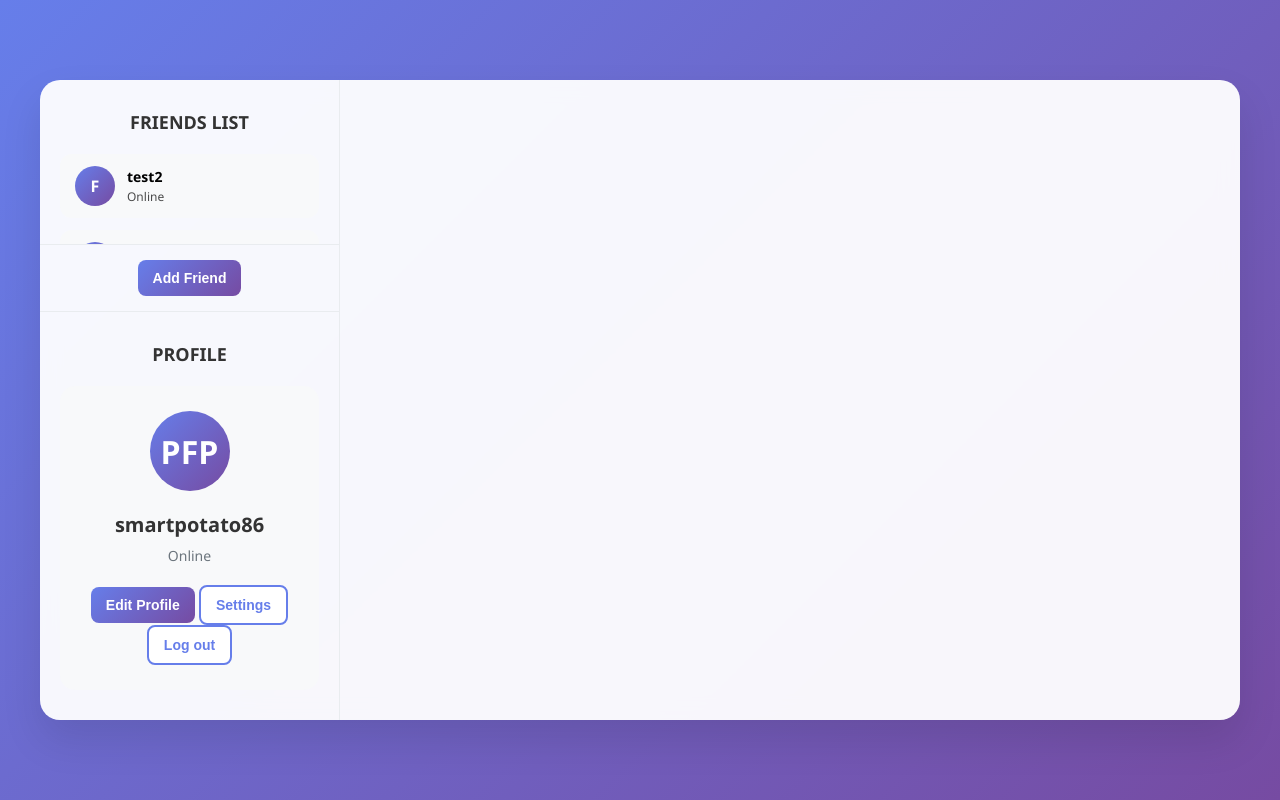
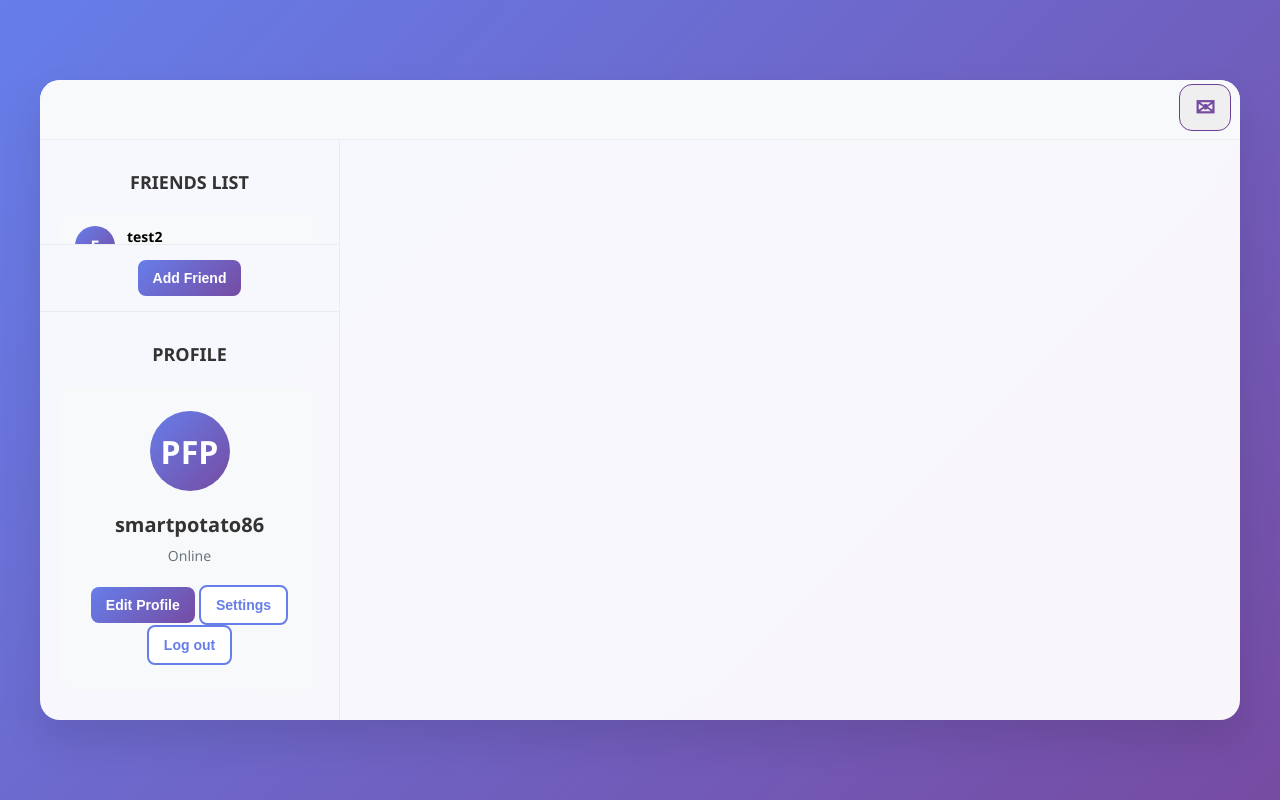
Before and after one commit to SmartPotato21/Chat-App, a Flask app: page /chat in a window 1280 px wide. Run offline with Flask 3, Linux system fonts and the light colour scheme; a user stored in the database is signed in; some libraries are stand-ins or nearby versions.

Commit message:
icon change

```diff
--- a/webapp/main.py
+++ b/webapp/main.py
@@ -149,13 +149,15 @@ def chat_page():
                             'username': friend.username
                         }
                     })
-            else:
-                if friend_username == current_user.username:
+            elif friend_username == current_user.username:
+                socketio.emit(
+                    'add-friend-error',
+                    {'error': "Cant add yourself as a friend!"}
+                )
+                return jsonify(success=False, error='Something went wrong')
 
-                    return jsonify({
-                        'success': False,
-                        'message': 'You cannot add yourself as a friend.'
-                    })
+
+
 
 
 
--- a/webapp/static/style.css
+++ b/webapp/static/style.css
@@ -4,6 +4,8 @@
     padding: 0;
     box-sizing: border-box;
 }
+
+
 
 .add-friend-popup {
     width: 400px;
@@ -46,6 +48,12 @@
     width: 100%;
     transition: all 0.3s ease;
 }
+.error-message {
+    color: red;
+    font-size: 0.875rem;
+    margin-top: 0.25rem;
+    display: none; /* Hide by default */
+  }
 .popup-input button {
     padding: 15px;
     background: linear-gradient(135deg, #667eea, #764ba2);
@@ -155,14 +163,24 @@ body {
     height: 80vh;
     display: grid;
     grid-template-columns: 300px 1fr;
-    grid-template-rows: 1fr 1fr;
+
+    grid-template-rows: 60px 1fr 1fr;
     gap: 0;
     overflow: hidden;
 }
+.top-bar
+{
+    grid-column: 1/ span 2;
+    grid-row: 1 / 2;
+    background: #f8f9fa;
+    border-bottom: 1px solid #e9ecef;
 
+    display: flex;
+    flex-direction: row;
+}
 .sidebar {
     grid-column: 1;
-    grid-row: 1 / 3;
+    grid-row: 2 / span 3;
     display: flex;
     flex-direction: column;
     border-right: 1px solid #e9ecef;
@@ -171,6 +189,7 @@ body {
 .friends-section {
     flex: 3;
     padding: 30px 20px;
+
     border-bottom: 1px solid #e9ecef;
     overflow: auto;
 }
@@ -186,17 +205,50 @@ body {
 
 
 
+
+
+.mail-button {
+    /* background: linear-gradient(135deg, #667eea, #764ba2);    */
+    color: #764ba2;
+    width: 50px;
+    margin-left: auto;
+    height: 45px;
+    border: none;
+    outline: 1px solid #6b3e97;
+    border-radius: 12px;
+    margin-top: 5px;
+    margin-right: 10px;
+    font-size: 24px;
+    font-weight: 600;
+    cursor: pointer;
+
+    transition: all 0.3s ease;
+}
+
+
+.mail-button:hover {
+
+    background: linear-gradient(135deg, #5a6edc, #6b3e97);
+
+    transform: translateY(-2px);
+
+}
+
 .profile-section {
     flex: 1;
     padding: 30px 20px;
+    grid-row: 3;
+    max-height: fit-content;
 }
 
 .main-chat {
     grid-column: 2;
-    grid-row: 1 / 3;
+    grid-row:  2 / span 3;
     display: flex;
     flex-direction: column;
 }
+
+
 
 .chat-header {
     padding: 20px 30px;
@@ -231,7 +283,7 @@ body {
 
 .chat-input-area {
     padding: 20px 30px;
-    border-top: 1px solid #e9ecef;
+    border-top: 1px s olid #e9ecef;
     background: #f8f9fa;
     display: none;
 }
@@ -346,7 +398,7 @@ body {
 
 .profile-actions {
     display: flex;
-    flex-direction: column;
+    flex-direction: row;
     gap: 10px;
 }
 
@@ -381,6 +433,8 @@ body {
     display: flex;
     align-items: flex-start;
     gap: 12px;
+    height: auto;
+
 }
 
 .message.own {
@@ -403,11 +457,15 @@ body {
 
 .message-content {
     max-width: 70%;
+
 }
 
 .message-bubble {
     padding: 12px 16px;
     border-radius: 18px;
+    width: fit-content;        /* Shrinks to fit content until max-width is reached */
+    word-wrap: break-word;
+    max-width: 400px;
     background: #f8f9fa;
     margin-bottom: 5px;
 }
@@ -415,6 +473,8 @@ body {
 .message.own .message-bubble {
     background: linear-gradient(135deg, #667eea, #764ba2);
     color: white;
+
+
 }
 
 .message-time {
@@ -477,6 +537,8 @@ body {
 }
 
 @media (max-width: 768px) {
+
+
     .chat-container {
         grid-template-columns: 1fr;
         grid-template-rows: auto 1fr;
@@ -485,7 +547,7 @@ body {
 
     .sidebar {
         grid-column: 1;
-        grid-row: 1;
+        grid-row: 2;
         flex-direction: row;
         height: auto;
     }
--- a/webapp/templates/chat.html
+++ b/webapp/templates/chat.html
@@ -8,7 +8,14 @@
 
 </head>
 <body>
+
+
     <div class="chat-container">
+
+        <div class= "top-bar">
+            <button class="mail-button">✉ </button>
+        </div>
+
         <!-- Sidebar -->
         <div class="sidebar">
             <!-- Friends Section -->
@@ -119,6 +126,7 @@
         <div class="popup-input">
             <input type="text" id="friendUsername" placeholder="Enter friend's username" required>
             <button type="button" onclick="addFriend()">Add Friend</button>
+            <div id="error-message"></div>
             <div id="statusMessage"></div>
         </div>
     </div>
@@ -166,27 +174,30 @@
             formData.append('add-friend', 'true');
             formData.append('friend-username', friendUsername);
 
+
             fetch(window.location.href, {
                 method: 'POST',
                 body: formData
             })
-            .then(response => response.json())
+            .then(response => {
+
+                return response.json();
+            })
             .then(data => {
                 if (data.success) {
                     if (data.friend) {
                         //addFriendToList(data.friend);
                     }
-                    togglePopup(); // Close popup on success
-                } else {
+                    //togglePopup(); // Close popup on success
                 }
             })
             .catch(error => {
                 console.error('Error:', error);
-                 togglePopup();
+                 //togglePopup();
             });
 
             // Clear the input
-            document.getElementById('friendUsername').value = '';
+            //document.getElementById('friendUsername').value = '';
             // Close the popup
         }
 
@@ -225,6 +236,11 @@
     });
     socket.on("disconnect", () => {
         console.log(socket.id); // undefined
+    });
+    socket.on("add-friend-error", function(data)  {
+        console.log(data.error);
+        const error = data.error;
+        document.getElementById("friend-add-error") = error;
     });
 
     function addFriendToList(friend) {
```
Also changed, not shown: webapp/db/users.db.
